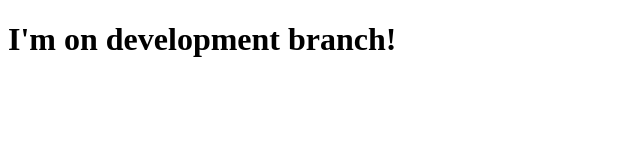
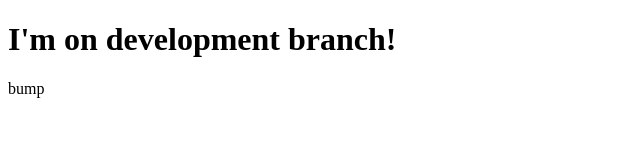
Before and after one commit to royalrex/cloudflare-pages, a plain HTML site: page index.html in a window 1280 px wide. Shown: the full height of the page, 0-640 px from the left. Drawn offline with Linux system fonts and the light colour scheme.

Commit message:
development branch

```diff
--- a/index.html
+++ b/index.html
@@ -7,5 +7,6 @@
 <body>
 <h1>I'm on development
     branch!</h1>
+<p>bump</p>
 </body>
 </html>
```
